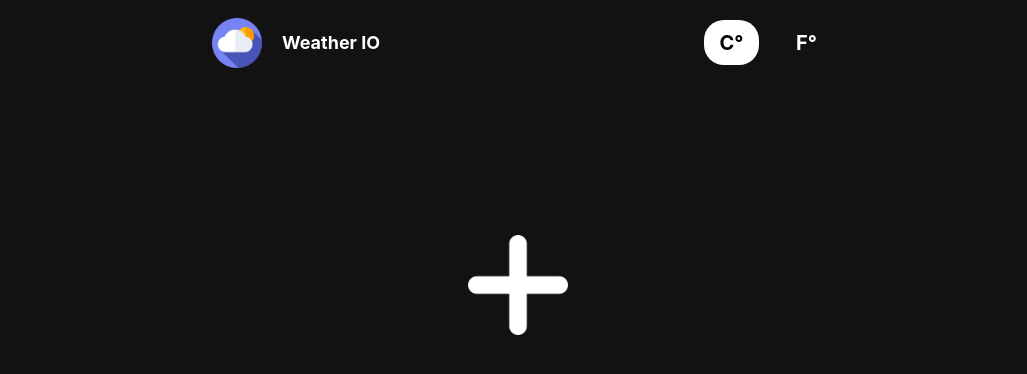
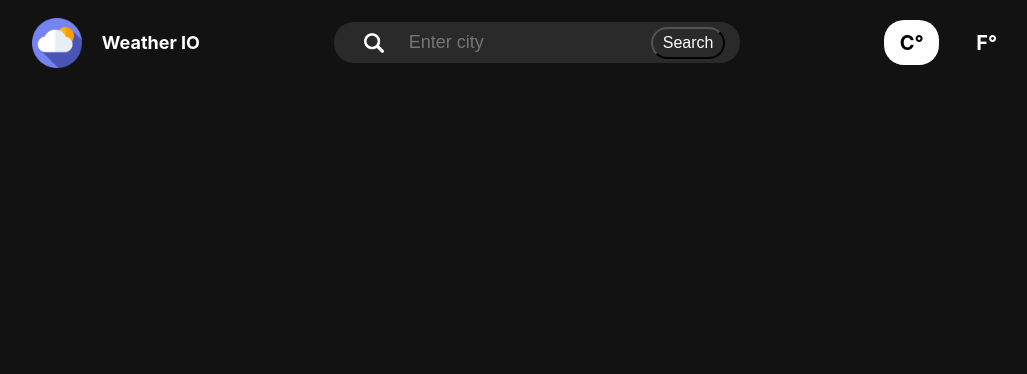
Before and after one commit to Soryu-u/squareshnik-weather-io, a React (Create React App) app: page / in a window 1280 px wide. Shown: the top 374 px of the page, without its empty margins (122-1149 px from the left). Built offline with nearby package versions, Linux system fonts and the light colour scheme.

Commit message:
add: delete modal window for city searcher, add searchbar to header component, and move weather info to redux storage

```diff
--- a/src/components/header/Header.module.css
+++ b/src/components/header/Header.module.css
@@ -12,6 +12,44 @@
     background-color: white;
     border-radius: 20px
 
+}
+
+.input {
+    background-color: rgb(42 42 42);
+    color: aliceblue;
+    border-radius: 20px;
+    padding: 0px 15px 0 30px;
+    display: flex;
+    align-items: center;
+}
+
+.input > input {
+    background-color: rgb(42 42 42);
+    border: none;
+    color: white;
+    font-size: 18px;
+    padding: 5px 5px;
+    margin: 5px 5px;
+}
+
+.input > img {
+    width: 20px;
+    height: 20px;
+    margin-right: 15px;
+}
+
+.input > button {
+    box-sizing: border-box;
+    background-color: transparent;
+    color: white;
+    padding: 5px 10px;
+    cursor: pointer;
+    font-size: 16px;
+    border-radius: 20px;
+}
+
+.input > button:hover {
+    background-color: #343434;
 }
 
 .temperature {
--- a/src/components/header/Header.tsx
+++ b/src/components/header/Header.tsx
@@ -1,10 +1,14 @@
-import React from 'react'
+import React, { useState } from 'react'
 import styles from './Header.module.css'
 import logo from '../../images/logo.png'
+import search from '../../images/search.png'
 import { useDispatch, useSelector } from 'react-redux'
 import { changeTemperatureUnit } from '../../utils/redux/weatherSlice'
+import { getWeather } from '../../utils/axios/axios'
+import { addLocation } from '../../utils/redux/locationSlice'
 
 export default function Header() {
+    const [city, setCity] = useState<string>('')
     const dispatch = useDispatch()
 
     const temperatureUnit = useSelector((state: any) => state.weather.temperatureUnit)
@@ -13,11 +17,36 @@ export default function Header() {
         dispatch(changeTemperatureUnit(unit))
     }
 
+    function handleInputChange(event: React.ChangeEvent<HTMLInputElement>) {
+        setCity(event.target.value)
+    }
+
+    function handleAccept() {
+        addNewCity(city)
+        setCity('')
+    }
+
+    function addNewCity(city: string) {
+        void getWeather(city).then((result) => {
+            dispatch(addLocation(result))
+        })
+    }
+
     return (
         <div className={styles.header}>
             <div className={styles.logo}>
                 <img className={styles.logoImage} src={logo} alt={'logo'} />
                 Weather IO
+            </div>
+            <div className={styles.input}>
+                <img src={search} alt={'search'} />
+                <input
+                    type={'text'}
+                    placeholder={'Enter city'}
+                    value={city}
+                    onChange={handleInputChange}
+                />
+                <button onClick={handleAccept}>Search</button>
             </div>
             <ul className={styles.temperature}>
                 <li
--- a/src/components/modalWindow/selectCityModal/SelectCityModal.module.css
+++ /dev/null
@@ -1,9 +0,0 @@
-.container {
-    position: absolute;
-    top: 50%;
-    left: 50%;
-
-    background-color: slategrey;
-    padding: 20px;
-
-}
--- a/src/components/modalWindow/selectCityModal/selectCityModal.tsx
+++ /dev/null
@@ -1,48 +0,0 @@
-import React, { type Dispatch, type SetStateAction, useState } from 'react'
-import type WeatherData from '../../../utils/interface/interface'
-import { getWeather } from '../../../utils/axios/axios'
-import styles from './SelectCityModal.module.css'
-
-interface Props {
-    weather: WeatherData[]
-    setWeather: (weather: WeatherData[]) => void
-    setSelectCity: Dispatch<SetStateAction<boolean>>
-}
-
-export default function SelectCityModal({ weather, setWeather, setSelectCity }: Props) {
-    const [city, setCity] = useState<string>('')
-
-    function handleInputChange(event: React.ChangeEvent<HTMLInputElement>) {
-        setCity(event.target.value)
-    }
-
-    function handleAccept() {
-        addNewCity(city)
-        setCity('')
-        setSelectCity(false)
-    }
-
-    function addNewCity(city: string) {
-        void getWeather(city).then((result) => {
-            setWeather([...weather, result])
-        })
-    }
-
-    function handleCancel() {
-        setCity('')
-        setSelectCity(false)
-    }
-
-    return (
-        <div className={styles.container}>
-            <div>
-                <h2>Enter city</h2>
-                <input type='text' value={city} onChange={handleInputChange} />
-                <div>
-                    <button onClick={handleAccept}>Accept</button>
-                    <button onClick={handleCancel}>Cancel</button>
-                </div>
-            </div>
-        </div>
-    )
-}
--- a/src/routes/home/Home.tsx
+++ b/src/routes/home/Home.tsx
@@ -1,35 +1,45 @@
-import React, { useState } from 'react'
+import React from 'react'
 import WeatherCard from '../../components/weatherCard/WeatherCard'
+import styles from './Home.module.css'
+import { getWeather } from '../../utils/axios/axios'
+import { useDispatch, useSelector } from 'react-redux'
+import { editLocation } from '../../utils/redux/locationSlice'
 import type WeatherData from '../../utils/interface/interface'
-import styles from './Home.module.css'
-import plus from '../../images/plus.png'
-import SelectCityModal from '../../components/modalWindow/selectCityModal/selectCityModal'
-import { getWeather } from '../../utils/axios/axios'
 
 export default function Home() {
-    const [weather, setWeather] = useState<WeatherData[]>([])
-    const [selectCity, setSelectCity] = useState<boolean>(false)
+    const dispatch = useDispatch()
+    const location = useSelector((state: any) => state.location.location)
 
     const handleRefreshClick = (city: string, reqId: string) => {
         void getWeather(city).then((res) => {
-            setWeather((prevWeather) => prevWeather.map((w) => (w.reqId === reqId ? res : w)))
+            const newLocation = location.map((w: WeatherData) => (w.reqId === reqId ? res : w))
+            dispatch(editLocation(newLocation))
         })
     }
 
-    console.log(weather)
+    const handleDeleteClick = (index: number) => {
+        const newLocation = location
+            .map((card: WeatherData, i: number) => {
+                if (i === index) {
+                    return null
+                } else {
+                    return card
+                }
+            })
+            .filter((card: WeatherData) => card !== null)
+        dispatch(editLocation(newLocation))
+    }
 
     return (
         <div className={styles.container}>
-            {weather.length > 0 &&
-                weather.map((card, index) => {
+            {location.length > 0 &&
+                location.map((card: WeatherData, index: number) => {
                     return (
                         <WeatherCard
                             key={index}
                             data={card}
                             onDelete={() => {
-                                const newWeather = [...weather]
-                                newWeather.splice(index, 1)
-                                setWeather(newWeather)
+                                handleDeleteClick(index)
                             }}
                             onRefresh={() => {
                                 handleRefreshClick(card.name, card.reqId)
@@ -37,16 +47,6 @@ export default function Home() {
                         />
                     )
                 })}
-            <div className={styles.add}>
-                <img
-                    onClick={() => {
-                        setSelectCity(!selectCity)
-                    }}
-                    src={plus}
-                    alt={'add'}
-                />
-            </div>
-            {selectCity && <SelectCityModal {...{ weather, setWeather, setSelectCity }} />}
         </div>
     )
 }
--- /dev/null
+++ b/src/utils/redux/locationSlice.ts
@@ -0,0 +1,27 @@
+import { createSlice, type PayloadAction } from '@reduxjs/toolkit'
+import type WeatherData from '../interface/interface'
+
+interface LocationState {
+    location: WeatherData[]
+}
+
+const initialState: LocationState = {
+    location: [],
+}
+
+const locationSlice = createSlice({
+    name: 'location',
+    initialState,
+    reducers: {
+        addLocation: (state, action: PayloadAction<WeatherData>) => {
+            state.location.push(action.payload)
+        },
+        editLocation: (state, action: PayloadAction<WeatherData[]>) => {
+            state.location = action.payload
+        },
+    },
+})
+
+export const { addLocation, editLocation } = locationSlice.actions
+
+export default locationSlice.reducer
--- a/src/utils/redux/store.ts
+++ b/src/utils/redux/store.ts
@@ -1,9 +1,11 @@
 import { configureStore } from '@reduxjs/toolkit'
+import LocationState from './locationSlice'
 import weatherState from './weatherSlice'
 
 const store = configureStore({
     reducer: {
         weather: weatherState,
+        location: LocationState,
     },
 })
 
```
Also changed, not shown: src/images/search.png (added).
